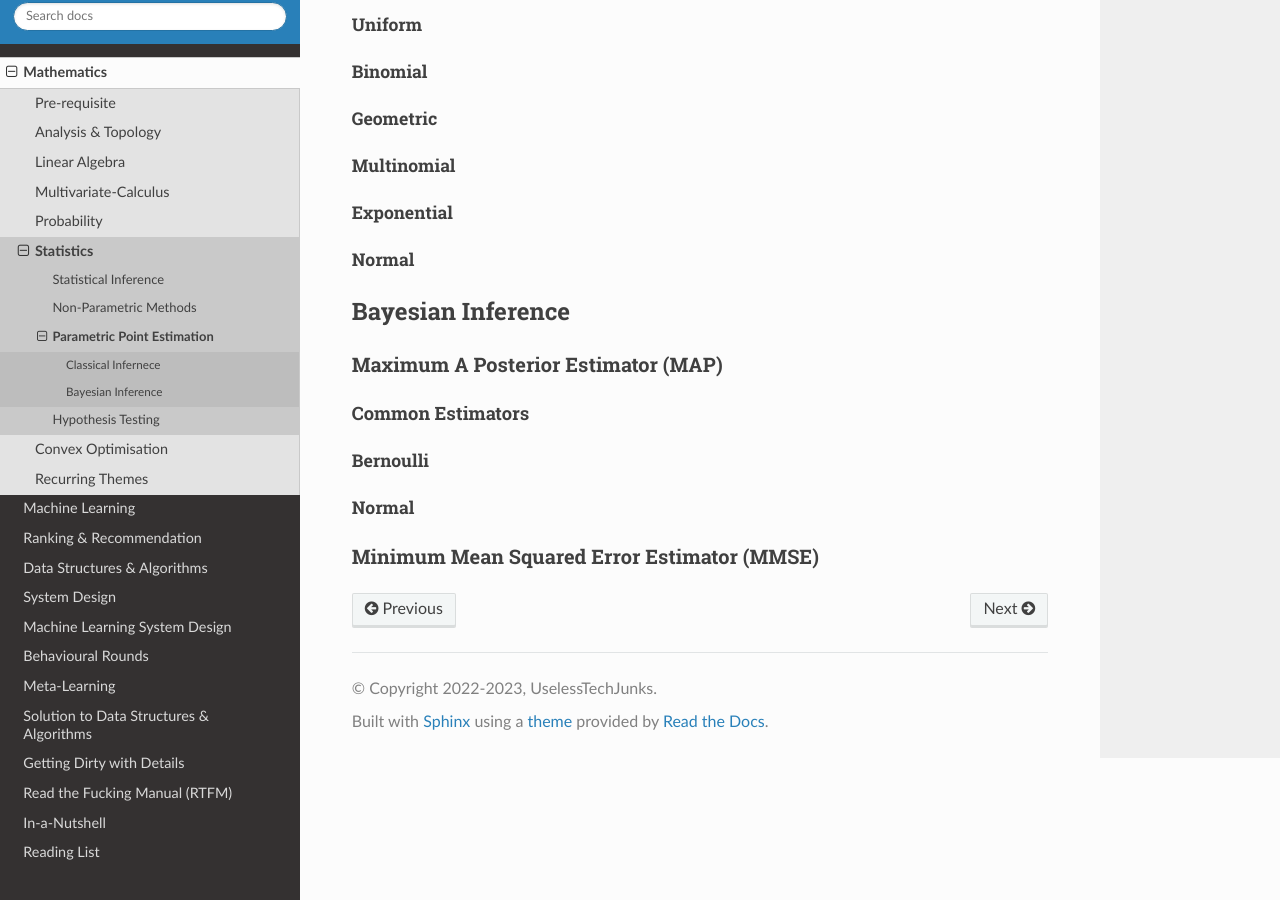
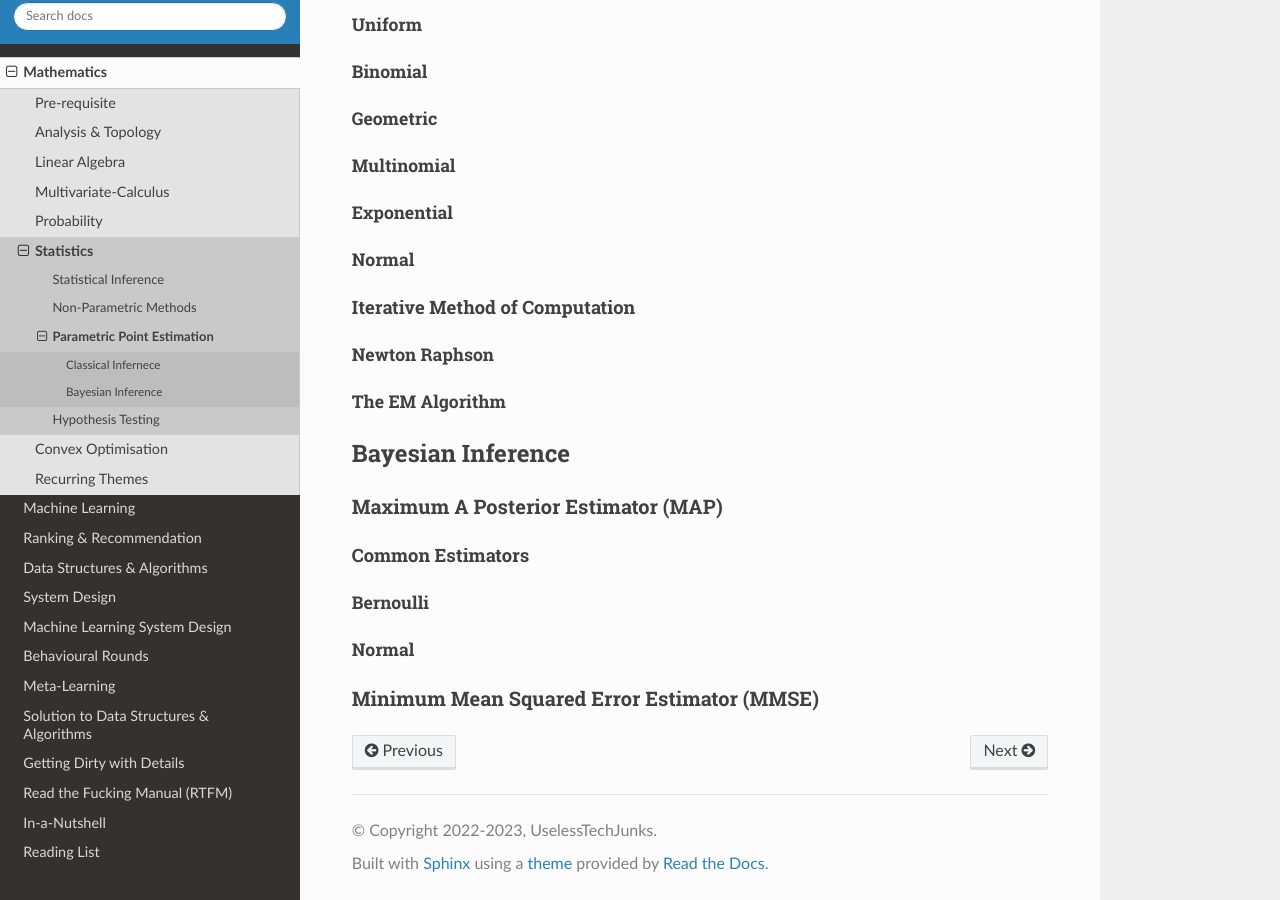
Before and after one commit to uselesstechjunks/leetcode, a Sphinx documentation site: the page built from docs/source/math/stat/pointest.rst, in a window 1280 px wide and 900 px high, scrolled down 1254 px. Built offline with Sphinx 7.4.7 and the Read the Docs theme 2.0.0, drawn with Linux system fonts in a browser that asks for light colours.

Commit message:
Update pointest.rst

```diff
--- a/docs/source/math/stat/pointest.rst
+++ b/docs/source/math/stat/pointest.rst
@@ -65,6 +65,14 @@ Exponential
 Normal
 ^^^^^^^^^^^^^^^^^^^^^^^^^^^^^^^^^^^^^^^^^^^^^^^^^^^^^^^^^^^^^^^^^^^^^^^^^^^^^^^^
 
+Iterative Method of Computation
+--------------------------------------------------------------------------------
+Newton Raphson
+^^^^^^^^^^^^^^^^^^^^^^^^^^^^^^^^^^^^^^^^^^^^^^^^^^^^^^^^^^^^^^^^^^^^^^^^^^^^^^^^
+
+The EM Algorithm
+^^^^^^^^^^^^^^^^^^^^^^^^^^^^^^^^^^^^^^^^^^^^^^^^^^^^^^^^^^^^^^^^^^^^^^^^^^^^^^^^
+
 ********************************************************************************
 Bayesian Inference
 ********************************************************************************
```
